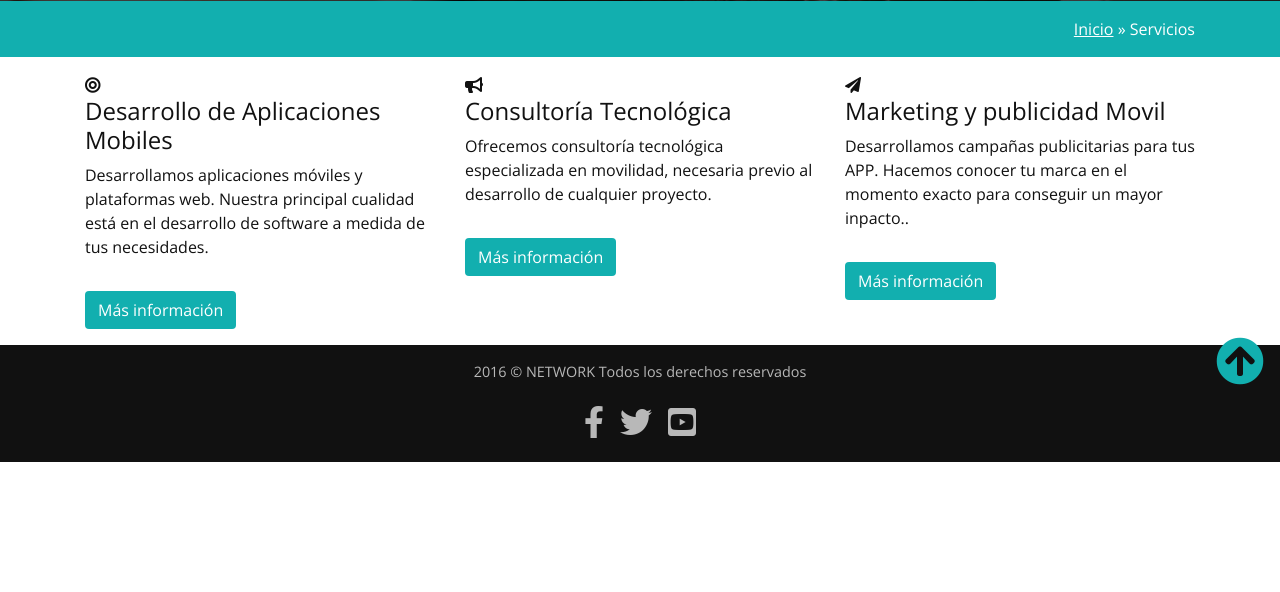
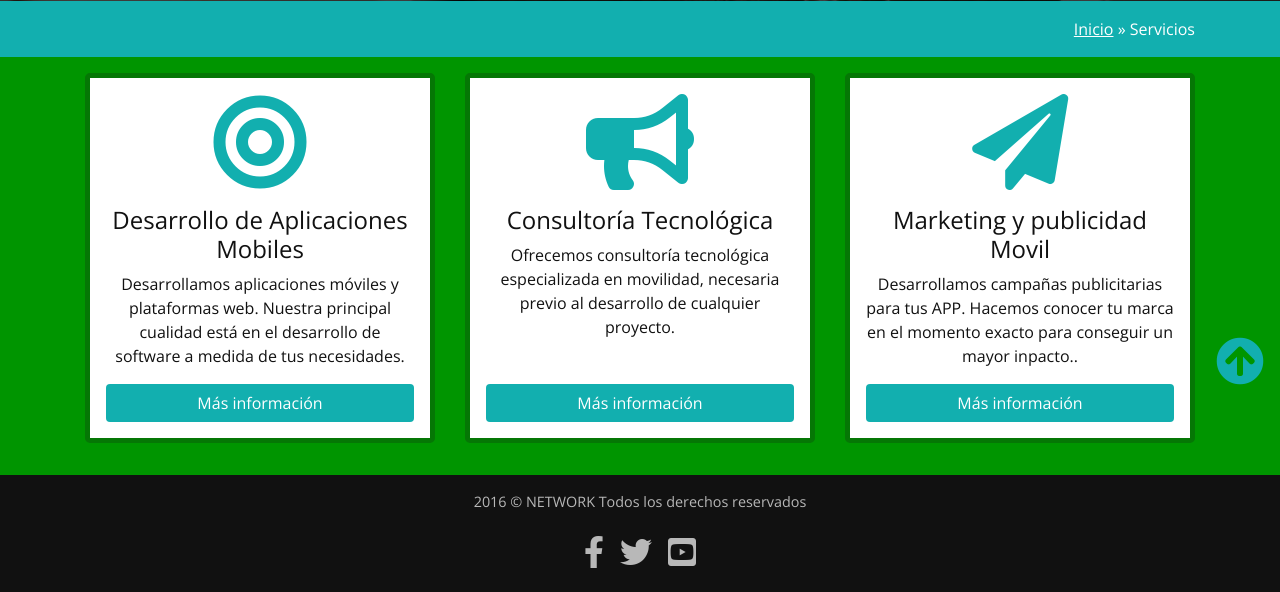
Before and after one commit to devsantoshm/bs4-maquetacion, a PHP site: page /servicios.php in a window 1280 px wide. Shown: the part 399-991 px from the top of the page. Before the commit the page ends 861 px from the top, so only its background shows below. Run offline with PHP 8.4, Linux system fonts and the light colour scheme.

Commit message:
Maquetando la pagina servicios con estilos flex

```diff
--- a/css/estilos.css
+++ b/css/estilos.css
@@ -321,6 +321,30 @@ ESTILOS PAGINA NOSOTROS
 .paginas-internas .panel .collapse p {
   text-align: justify; }
 
+/*-------------------------------------------
+ESTILOS PAGINA SERVICIOS
+--------------------------------------------*/
+.paginas-internas .lista-servicios {
+  background: #009500; }
+
+.paginas-internas .lista-servicios .item-servicios {
+  background: #ffffff;
+  text-align: center;
+  border: 5px solid #057705;
+  border-radius: 5px;
+  margin-bottom: 1rem;
+  padding: 1rem; }
+
+.paginas-internas .lista-servicios .item-servicios .fa {
+  font-size: 6rem;
+  color: #12AFAF;
+  margin-bottom: 1rem;
+  transition: all 1s ease; }
+
+.paginas-internas .lista-servicios .item-servicios:hover .fa {
+  transform: rotateY(360deg);
+  transform-style: preserve-3d; }
+
 /*---------------------------------------------
 EMPIEZAN LAS MEDIAS QUERIES
 --------------------------------------------*/
@@ -397,6 +421,17 @@ EMPIEZAN LAS MEDIAS QUERIES
     width: 100%; }
 
   .servicios .btn-secondary {
+    margin-top: auto; }
+
+  .paginas-internas .lista-servicios .col-md-4 {
+    display: flex;
+    /* para que article tenga la misma altura que col-md-4 */ }
+
+  .paginas-internas .lista-servicios .item-servicios {
+    display: flex;
+    flex-direction: column; }
+
+  .paginas-internas .lista-servicios .item-servicios .btn-primary {
     margin-top: auto; } }
 @media (min-width: 992px) {
   html {
--- a/scss/estilos.scss
+++ b/scss/estilos.scss
@@ -332,6 +332,31 @@ ESTILOS PAGINA NOSOTROS
     text-align: justify;
 }
 
+/*-------------------------------------------
+ESTILOS PAGINA SERVICIOS
+--------------------------------------------*/
+.paginas-internas .lista-servicios {
+    background: $secundario;
+}
+.paginas-internas .lista-servicios .item-servicios {
+    background: #ffffff;
+    text-align: center;
+    border: 5px solid #057705;
+    border-radius: 5px;
+    margin-bottom: 1rem;
+    padding: 1rem;
+}
+.paginas-internas .lista-servicios .item-servicios .fa {
+    font-size: 6rem;
+    color: $principal;
+    margin-bottom: 1rem;
+    transition: all 1s ease;
+}
+.paginas-internas .lista-servicios .item-servicios:hover .fa {
+    transform: rotateY(360deg);
+    transform-style: preserve-3d;
+}
+
 /*---------------------------------------------
 EMPIEZAN LAS MEDIAS QUERIES
 --------------------------------------------*/
@@ -410,6 +435,17 @@ EMPIEZAN LAS MEDIAS QUERIES
     .servicios .btn-secondary {
         margin-top: auto
     }
+
+    .paginas-internas .lista-servicios .col-md-4 {
+        display: flex; /* para que article tenga la misma altura que col-md-4 */
+    }
+    .paginas-internas .lista-servicios .item-servicios {
+        display: flex;
+        flex-direction: column
+    }
+    .paginas-internas .lista-servicios .item-servicios .btn-primary {
+        margin-top: auto
+    }
 }
 
 @media (min-width: 992px) {
--- a/servicios.php
+++ b/servicios.php
@@ -65,7 +65,7 @@
       </div>
     </section>
 
-    <main class="py-3">
+    <main class="py-3 lista-servicios">
       <div class="container">
         <div class="row">
           <div class="col-md-4">
```
